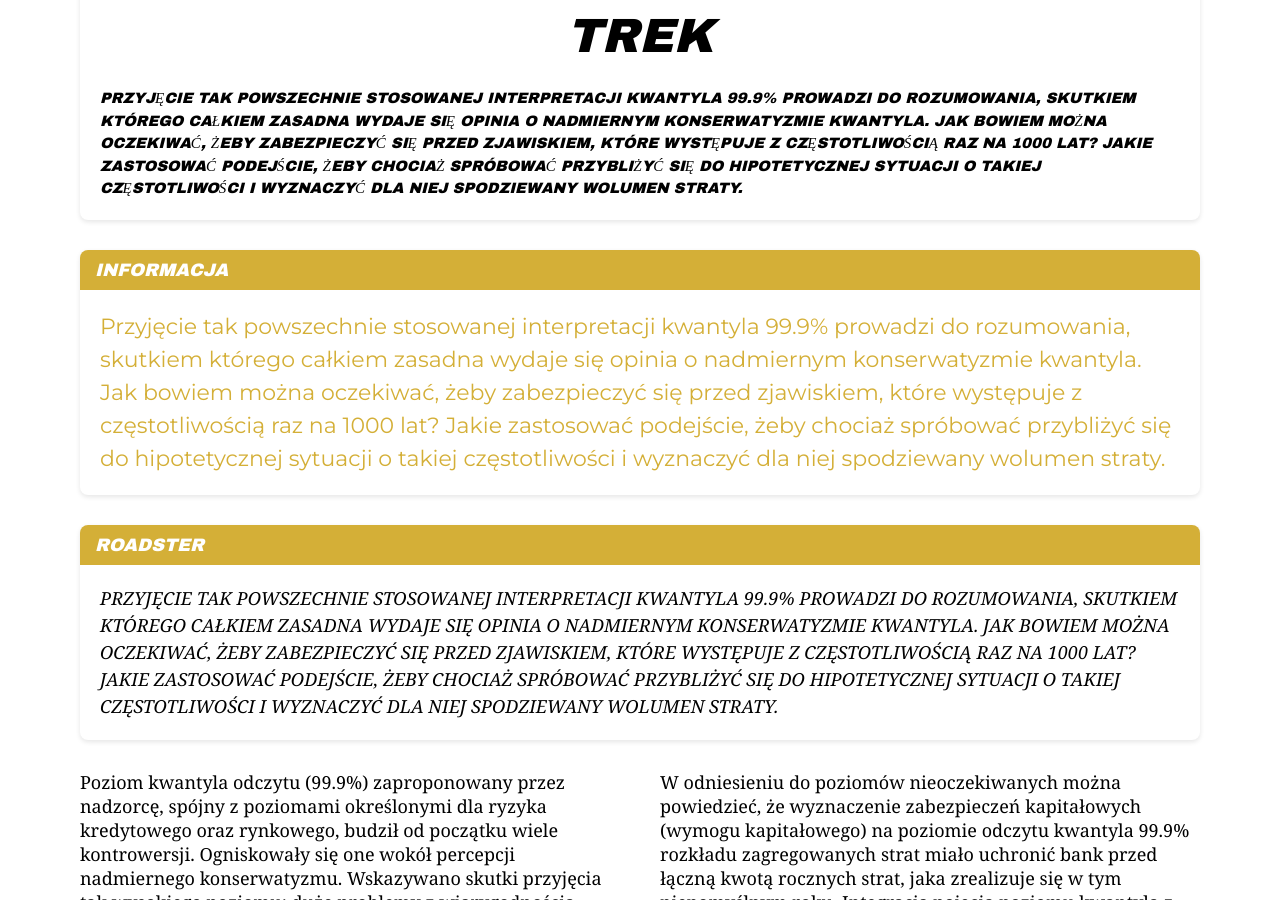
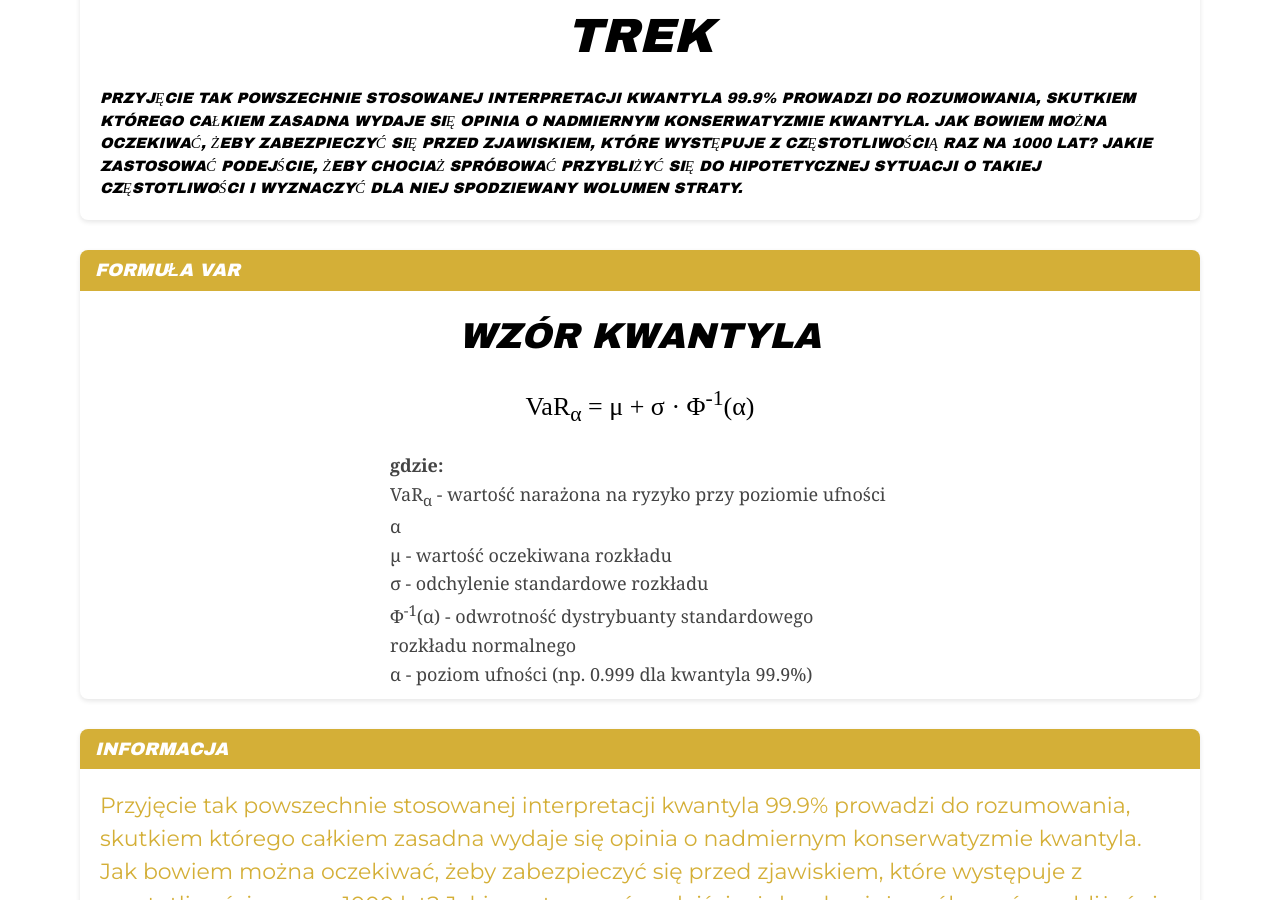
Before and after one commit to MaciejBuczak/risk-research, a Jekyll site: the page built from art-oprisk-kw999_v3_9.md, in a window 1280 px wide and 900 px high, scrolled down 5920 px. Built offline with Jekyll 4.4.1, drawn with Linux system fonts in a browser that asks for light colours.

Commit message:
Update art-oprisk-kw999-layout_v3_9.html

```diff
--- a/_layouts/art-oprisk-kw999-layout_v3_9.html
+++ b/_layouts/art-oprisk-kw999-layout_v3_9.html
@@ -1205,6 +1205,49 @@
     </p>
   </div>
 </div>
+
+
+
+
+
+
+<!-- Ramka informacyjna do prezentacji wzorów matematycznych -->
+<div class="ryzmod-info-box2" style="width: 100%; margin: 30px 0; background-color: white; position: relative; box-sizing: border-box; border-radius: 8px; box-shadow: 0 2px 5px rgba(0,0,0,0.1); overflow: hidden;">
+
+  <!-- Nagłówek -->
+  <div style="background-color: #D4AF37; color: white; padding: 10px 15px; font-family: 'Arial Black', sans-serif; font-style: italic; font-size: 18px; font-weight: bold; text-transform: uppercase;">
+    FORMUŁA VaR
+  </div>
+
+  <!-- Nazwa wzoru matematycznego -->
+  <div style="padding: 25px 20px 15px; text-align: center;">
+    <div style="font-family: 'Arial Black', sans-serif; font-style: italic; font-size: 36px; font-weight: 900; text-transform: uppercase;">
+      WZÓR KWANTYLA
+    </div>
+  </div>
+
+  <!-- Wzór matematyczny -->
+  <div style="padding: 0 20px 10px; text-align: center;">
+    <div style="font-family: 'Times New Roman', serif; font-size: 26px; margin: 15px 0 25px;">
+      VaR<sub>α</sub> = μ + σ · Φ<sup>-1</sup>(α)
+    </div>
+
+    <!-- Legenda do wzoru -->
+    <div style="font-family: 'Arial', sans-serif; font-size: 16px; color: #444; text-align: left; margin: 0 auto; max-width: 500px; line-height: 1.6;">
+      <p><strong>gdzie:</strong></p>
+      <p>VaR<sub>α</sub> - wartość narażona na ryzyko przy poziomie ufności α</p>
+      <p>μ - wartość oczekiwana rozkładu</p>
+      <p>σ - odchylenie standardowe rozkładu</p>
+      <p>Φ<sup>-1</sup>(α) - odwrotność dystrybuanty standardowego rozkładu normalnego</p>
+      <p>α - poziom ufności (np. 0.999 dla kwantyla 99.9%)</p>
+    </div>
+  </div>
+</div>
+
+
+
+
+
 
 
 
```
